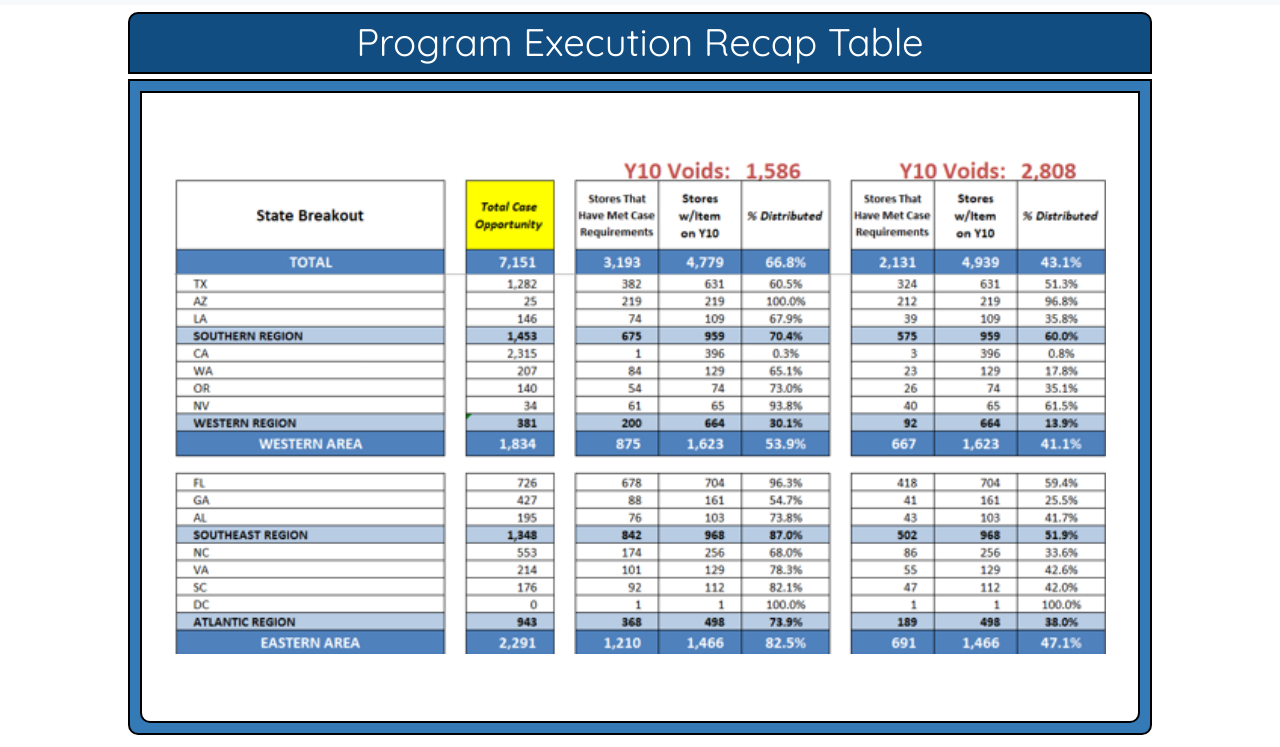
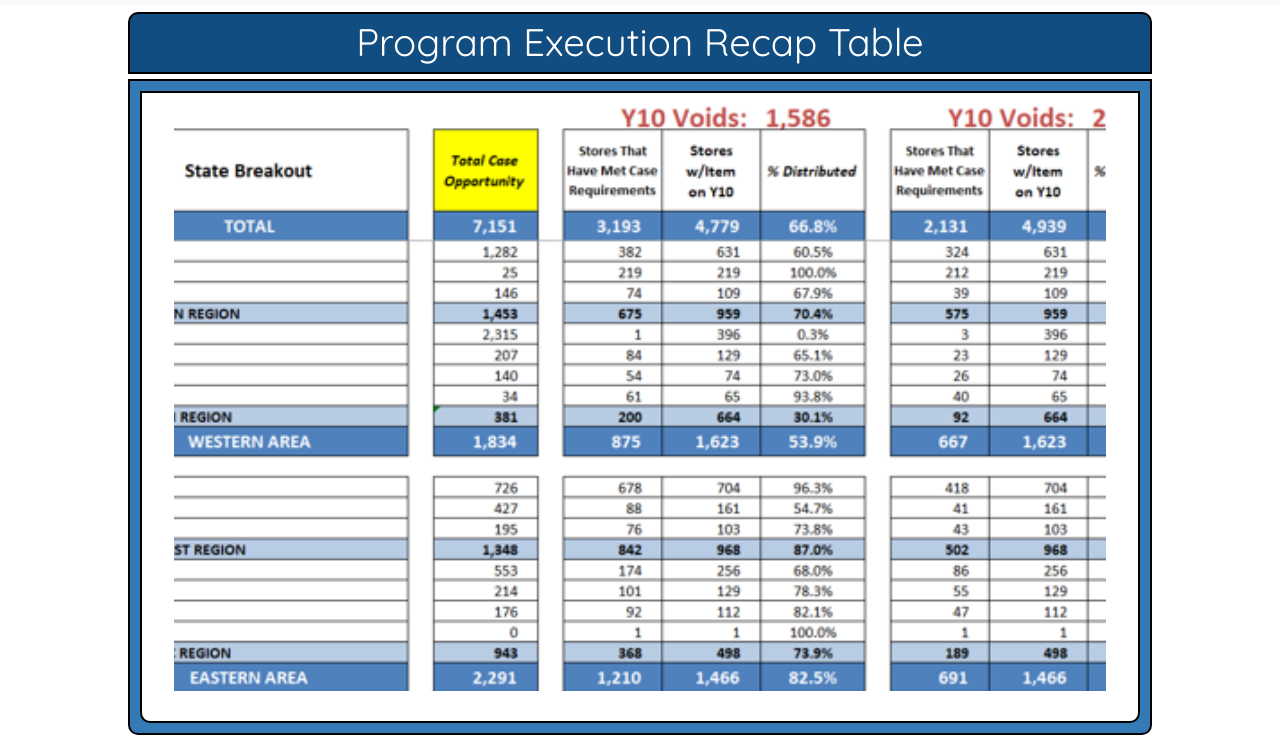
Before and after one commit to mdsmith577/Y10_Execution_Tracker, a plain HTML site: page index.html in a window 1280 px wide. Shown: the part 53-800 px from the top of the page. Drawn offline with nearby package versions, Linux system fonts and the light colour scheme; no server answers.

Commit message:
Add files via upload

```diff
--- a/assets/css/style.css
+++ b/assets/css/style.css
@@ -111,6 +111,15 @@ html {
     object-fit: cover;
 }
 
+.images {
+    height: 97%;
+    width: 97%;
+}
+
+#pie-container {
+    box-sizing: border-box;
+}
+
 
 #map-id {
     height: 96%;
```
